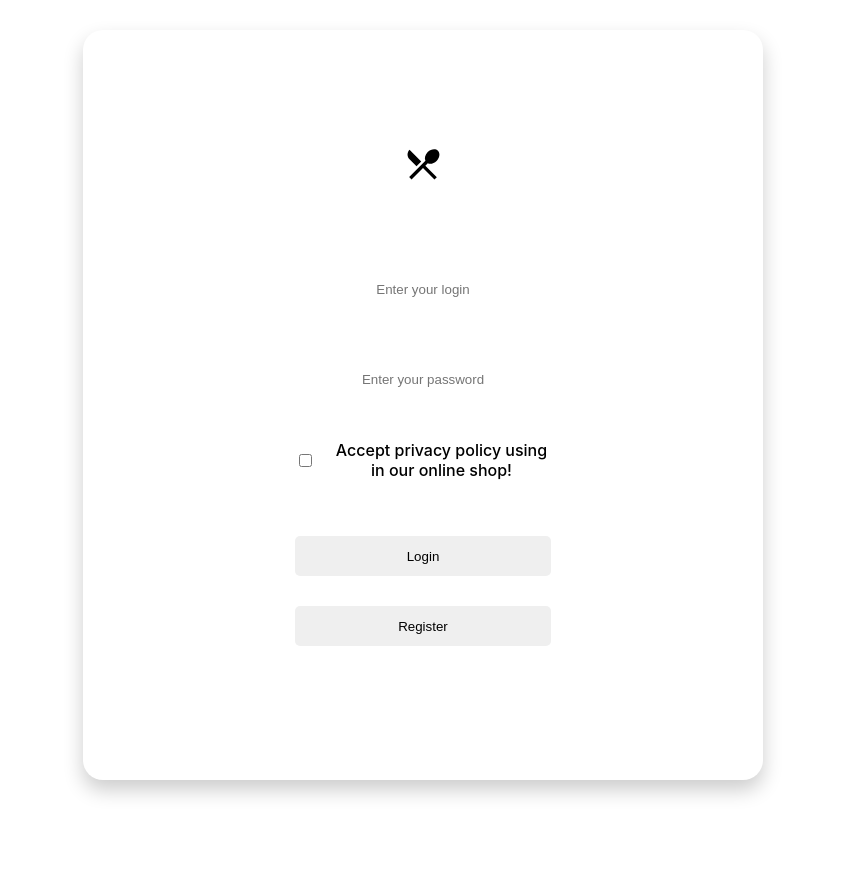
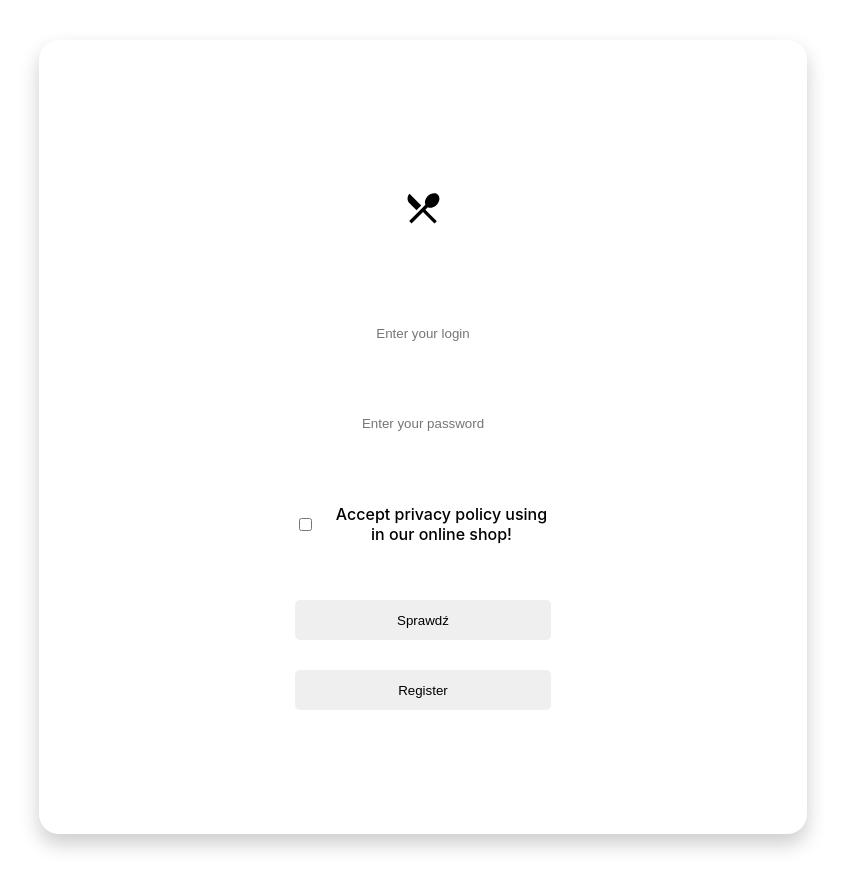
Before and after one commit to gorakuba/restaurant-app, a React (Create React App) app: page /login in a window 1280 px wide. Shown: the whole page, without its empty margins (217-1062 px from the left). Before the commit the page ends 820 px from the top, so only its background shows below. Built offline with nearby package versions, Linux system fonts and the light colour scheme; a web font is replaced by a local one.

Commit message:
logowanie

```diff
--- a/src/App.js
+++ b/src/App.js
@@ -12,6 +12,7 @@ import VegDish from "./routes/VegDishes/VegDish";
 import Basket from "./routes/Basket/Basket";
 import Login from "./routes/Login/Login";
 import Reservation from "./routes/Reservation/Reservation";
+import Register from "./routes/Register/Register";
 
 function App() {
   return (
@@ -29,6 +30,7 @@ function App() {
         <Route path='basket' element={<Basket />} />
         <Route path='login' element={<Login />} />
         <Route path='/reservation' element={<Reservation />} />
+        <Route path='/register' element={<Register />} />
       </Routes>
     </>
   );
--- a/src/components/Table/Table.js
+++ b/src/components/Table/Table.js
@@ -89,6 +89,10 @@ const Table = ({ name }) => {
                   />
                 </div>
                 {place.length >= 1 ? (
+                  <>
+                    {parseInt(place) > 10 ? (
+                      <p>Stolik można zarezerwować dla maksymalnie 10 osób!</p>
+                    ) : (
                       <p>
                         {parseInt(place) < 0 || parseInt(place) === 0 ? (
                           "Ilość miejsc nie może być mniejsza ani równa 0!"
@@ -107,6 +111,8 @@ const Table = ({ name }) => {
                           </>
                         )}
                       </p>
+                    )}
+                  </>
                 ) : null}
               </>
             ) : null}
--- a/src/components/Table/Table.styled.js
+++ b/src/components/Table/Table.styled.js
@@ -71,6 +71,10 @@ const TableHeader = styled.div`
 
 const TableBody = styled.div`
   margin: 10px 5px 0 5px;
+
+  h1 {
+    margin-top: -10px;
+  }
 
   .controls {
     width: 100px;
--- a/src/routes/Login/Login.js
+++ b/src/routes/Login/Login.js
@@ -9,8 +9,19 @@ import {
 } from "./Login.styled";
 import RestaurantMenuIcon from "@mui/icons-material/RestaurantMenu";
 import { Link } from "react-router-dom";
+import LoginLogic from "./LoginLogic";
 
 const Login = () => {
+  const {
+    loginFunc,
+    loginInfo,
+    passInfo,
+    loginForm,
+    loginValid,
+    passValid,
+    validFunc,
+  } = LoginLogic();
+
   return (
     <LoginLogicStyle>
       <LoginStyle>
@@ -24,20 +35,34 @@ const Login = () => {
           type='text'
           className='login'
           placeholder='Enter your login'
-          onChange={(e) => e.target.value}
+          onChange={loginValid}
         />
+        {!loginForm ? <p className='loginInfo'>{loginInfo}</p> : null}
+
         <input
           type='password'
           className='pass'
           placeholder='Enter your password'
-          onChange={(e) => e.target.value}
+          onChange={passValid}
         />
+        {!loginForm ? <p className='passInfo'>{passInfo}</p> : null}
+
         <PrivacyPolicy>
           <input type='checkbox' required />
           <p>Accept privacy policy using in our online shop!</p>
         </PrivacyPolicy>
-        <LoginButton>Login</LoginButton>
-        <RegisterButton>Register</RegisterButton>
+
+        {loginForm ? (
+          <Link to='/'>
+            <LoginButton onClick={loginFunc}>Login</LoginButton>
+          </Link>
+        ) : (
+          <LoginButton onClick={validFunc}>Sprawdź</LoginButton>
+        )}
+
+        <Link to='/register'>
+          <RegisterButton>Register</RegisterButton>
+        </Link>
       </LoginStyle>
     </LoginLogicStyle>
   );
--- a/src/routes/Login/Login.styled.js
+++ b/src/routes/Login/Login.styled.js
@@ -16,8 +16,8 @@ const LoginStyle = styled.div`
   flex-direction: column;
   justify-content: center;
   align-items: center;
-  margin-top: 30px;
-  padding: 20px;
+  margin-top: 40px;
+  padding: 8vh;
   padding-bottom: 50px;
   border-radius: 20px;
   border: none;
@@ -26,6 +26,18 @@ const LoginStyle = styled.div`
   @media (max-width: 600px) {
     width: 70%;
     height: 100vh;
+  }
+
+  .loginInfo,
+  .passInfo {
+    margin: 0;
+    color: red;
+    font-size: 12px;
+    font-style: italic;
+  }
+
+  .none {
+    display: none;
   }
 
   .login,
@@ -86,7 +98,7 @@ const LoginButton = styled.button`
   margin-bottom: 10px;
   padding: 10px;
   height: 40px;
-  width: 40%;
+  width: 20vw;
   border-radius: 5px;
   border: none;
 
@@ -102,7 +114,7 @@ const RegisterButton = styled.button`
   margin: 20px;
   padding: 10px;
   height: 40px;
-  width: 40%;
+  width: 20vw;
   border-radius: 5px;
   border: none;
 
@@ -120,6 +132,7 @@ const PrivacyPolicy = styled.div`
   display: flex;
   justify-content: center;
   align-items: center;
+  margin-top: 20px;
 
   input {
     margin-right: 20px;
--- /dev/null
+++ b/src/routes/Login/LoginLogic.js
@@ -0,0 +1,66 @@
+import { useState } from "react";
+
+const LoginLogic = () => {
+  const [pass, setPass] = useState(false);
+  const [login, setLogin] = useState(false);
+  const [loginInfo, setLoginInfo] = useState("");
+  const [passInfo, setPassInfo] = useState("");
+  const [loginForm, setLoginForm] = useState(false);
+
+  const loginValid = (e) => {
+    if (e.target.value === "") {
+      setLogin(false);
+      setLoginForm(false);
+      setLoginInfo("Login field cannot be empty!");
+    } else {
+      setLogin(true);
+      setLoginInfo("");
+      return e.target.value;
+    }
+  };
+
+  const passValid = (e) => {
+    if (e.target.value === "") {
+      setPass(false);
+      setLoginForm(false);
+      setPassInfo("Password field cannot be empty!");
+    } else {
+      setPass(true);
+      setPassInfo("");
+      return e.target.value;
+    }
+  };
+
+  const validFunc = () => {
+    if (login === false && pass === false) {
+      setLoginInfo("Login field cannot be empty!");
+      setPassInfo("Password field cannot be empty!");
+    } else if (login === true && pass === false) {
+      setLoginInfo("");
+      setPassInfo("Password field cannot be empty!");
+    } else if (login === false && pass === true) {
+      setLoginInfo("Login field cannot be empty!");
+      setPassInfo("");
+    } else if (login === true && pass === true) {
+      setLoginForm(true);
+    }
+  };
+
+  const loginFunc = () => {
+    setLoginInfo("");
+    setPassInfo("");
+    setLoginForm(false);
+  };
+
+  return {
+    loginFunc,
+    loginInfo,
+    passInfo,
+    loginForm,
+    loginValid,
+    passValid,
+    validFunc,
+  };
+};
+
+export default LoginLogic;
--- /dev/null
+++ b/src/routes/Register/Register.js
@@ -0,0 +1,7 @@
+import React from "react";
+
+const Register = () => {
+  return <div>Register page</div>;
+};
+
+export default Register;
```
Also changed, not shown: src/routes/Register/Register.styled.js (added), src/routes/Register/RegisterLogic.js (added). Lines whose indentation alone changed are shown as unchanged.
